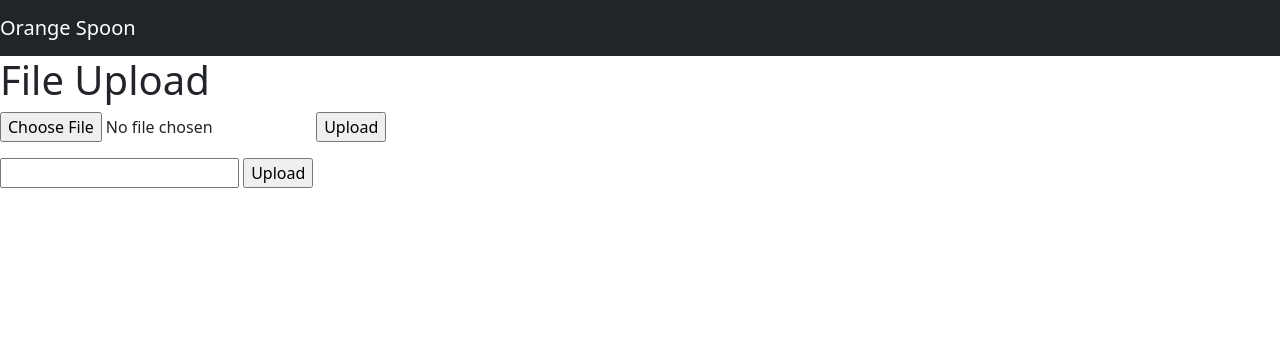
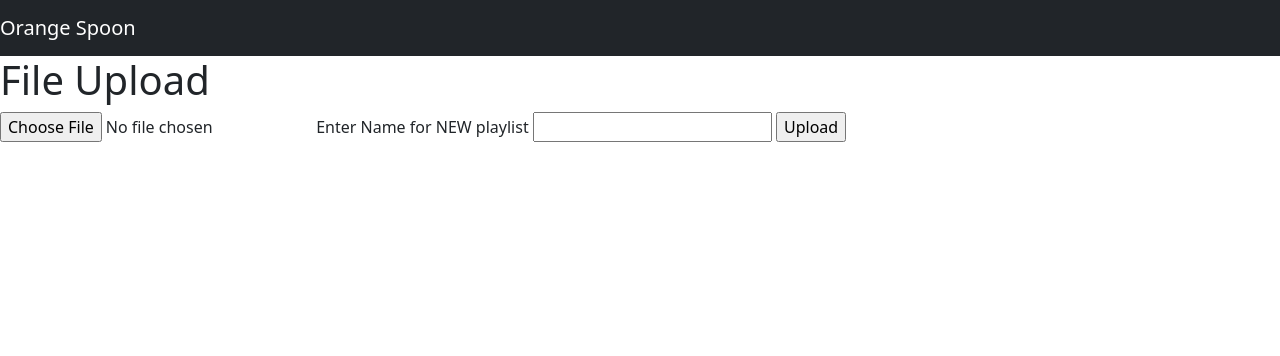
Before and after one commit to mizaagi/orange-spoon, a Flask app: page / in a window 1280 px wide. Shown: the top 356 px of the page. Run offline with Flask 3, Linux system fonts and the light colour scheme.

Commit message:
Update 5/24
Co-authored-by: Owen White <O-white1@users.noreply.github.com>

```diff
--- a/app.py
+++ b/app.py
@@ -13,14 +13,11 @@ def file_upload():
     if request.method == "POST":
         playlist = "uploadedSongs" # Sets default "playlist" as a simple uploadedSongs folder, not a playlist at all
         file = request.files['file']
-        try:
-            playlist = request.files['playlistname']
-        except:
-            playlist = "uploadedSongs"
+        playlist = request.form['playlistname']
         if file.filename.endswith(('.mp3', '.ogg', '.wav', '.flac', '.3gp')):
             file.save(f"audioFiles/{playlist}/{file.filename}") # Example: audioFiles/samplePlaylist/goodMusic.mp3
             return render_template("fileupload.html", title="File Upload",
-                               message=f"Uploaded file {file.filename} successfully!")
+                               message=f"Uploaded file {file.filename} to {playlist} successfully!")
         else:
             return render_template("fileupload.html", title="File Upload",
                                message=f"Failed to upload {file.filename}. Please try again with a file with a supported format.")
@@ -41,10 +38,14 @@ def get_date():
 def list_playlists():
     return ["Example Playlist 1", "Example Playlist 2", "Example Playlist 3"]
 
-@app.route("/new_playlist")
-def new_playlist():
+def new_playlist(playlist_name, contents=[]):
+    """
     return render_template("new_playlist.html",
                             title="Playlists",
                             get_date=get_date,
                             list_playlists=list_playlists,
                             playlists=list_playlists())
+                            """
+    playlist = {'name':playlist_name, 'contents':contents}
+    # print(playlist['name']) --> playlist_name
+    # print(playlist['contents']) --> []
--- a/templates/fileupload.html
+++ b/templates/fileupload.html
@@ -14,12 +14,11 @@
         {% endif %}
 
         <form method="POST" enctype="multipart/form-data">
-            <input type="file" name="file" id="file" accept="audio/*">
-            <input type="submit" value="Upload">
-        </form>
-        <form method="POST" enctype="multipart/form-data">
-            <input type="text" name="text" id="playlistname" accept="*">
-            <input type="submit" value="Upload">
+
+            <input type="file" name="file" id="file" accept="audio/*" class="upper">
+            <label>Enter Name for NEW playlist</label class="upper">
+            <input type="text" name="playlistname" id="playlistname" accept="*" class="lower">
+            <input type="submit" value="Upload" class="lower">
         </form>
     </div>
 </body>
```
Also changed, not shown: static/main.css (+5 -2 lines), templates/new_playlist.html (deleted, +0 -16 lines), 1 other file.
